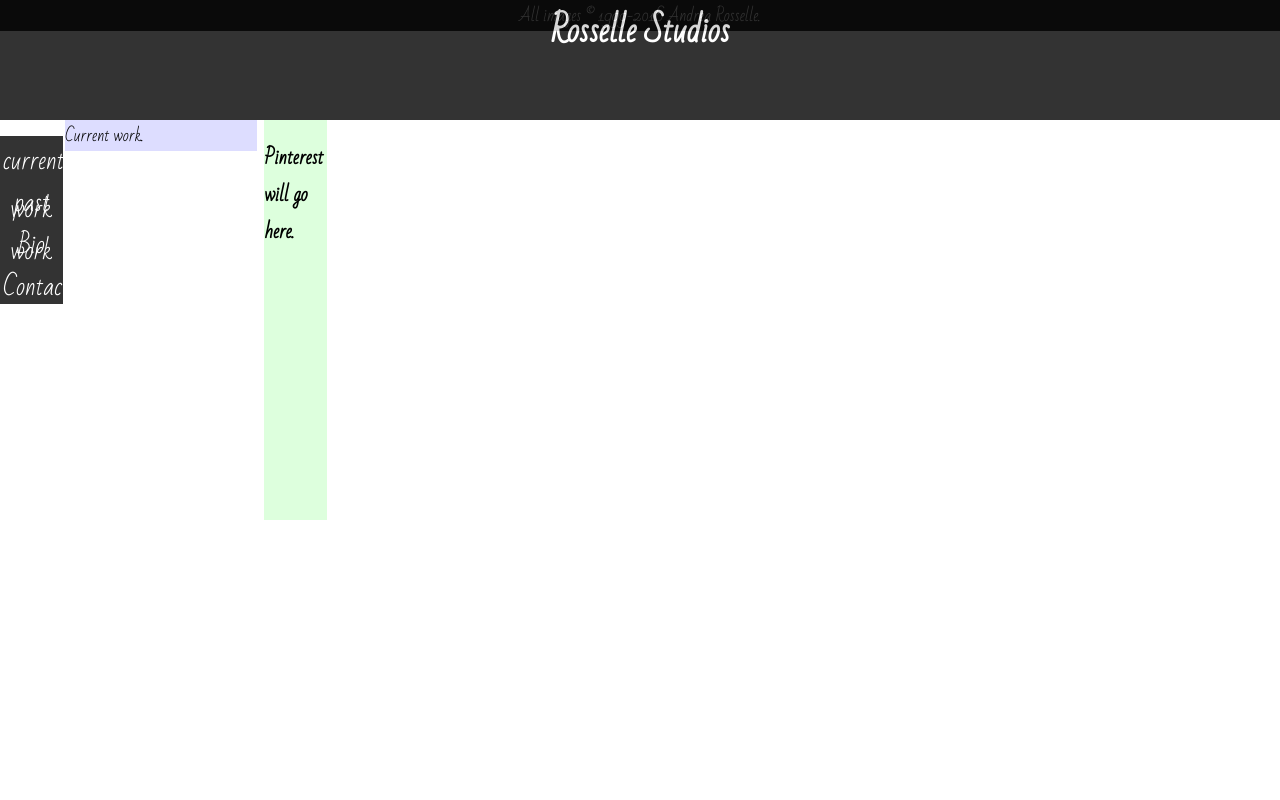
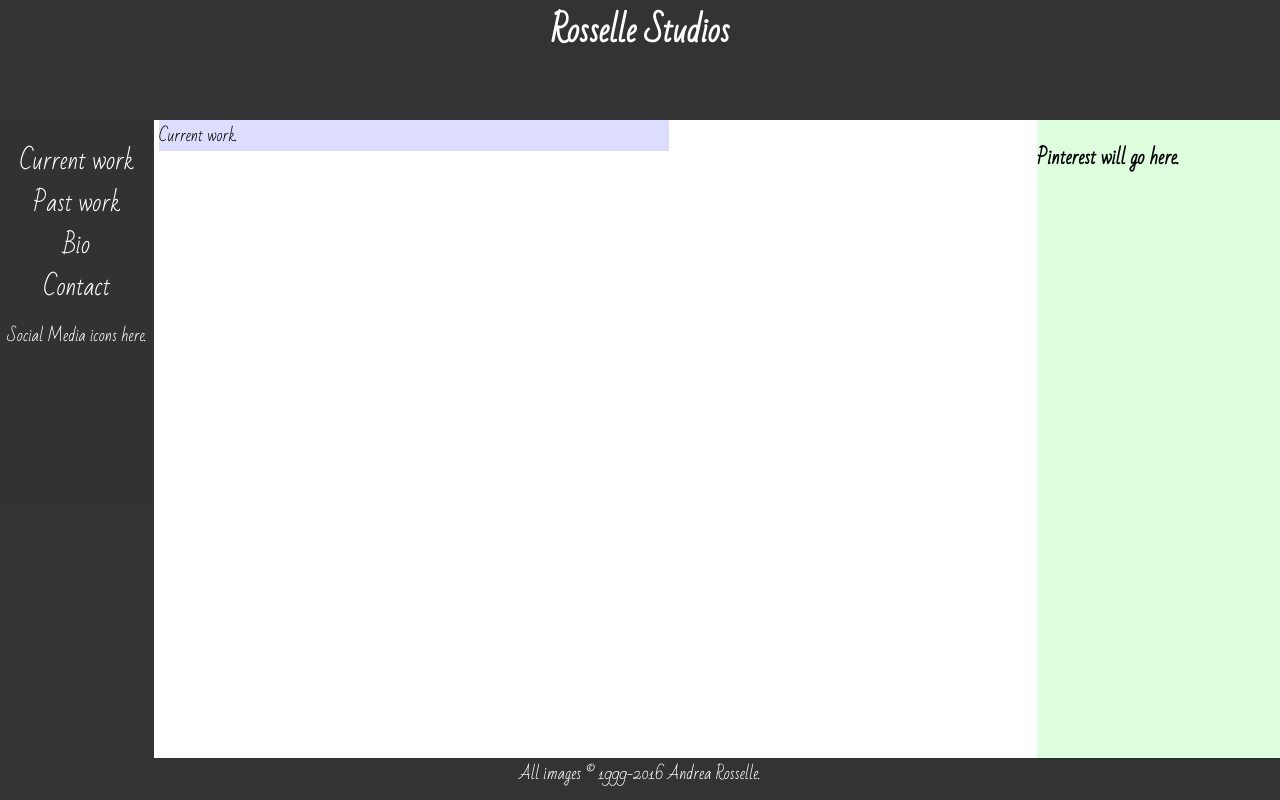
Before and after one commit to goodwid/rossellestudios, a plain HTML site: page index.html in a window 1280 px wide. Drawn offline with Linux system fonts and the light colour scheme.

Commit message:
Shit's better now.

```diff
--- a/css/layout.css
+++ b/css/layout.css
@@ -10,19 +10,34 @@ body {
 main {
   position: fixed;
   top: 120px;
+  left: 12%;
   overflow: scroll;
+  width: 69%;
+  bottom: 42px;
 }
 
 nav, aside {
-  position: relative;
+  position: absolute;
+  top: 120px;
 }
 
 main {
   display: flex;
+  height: 500px;
+
 }
 
 nav {
+  width: 12%;
+  bottom: 42px;
+}
+
+aside {
+  margin-left: 1%;
   width: 19%;
+  /*height: 400px;*/
+  left: 80%;
+  bottom: 40px;
 }
 
 main div {
@@ -41,11 +56,7 @@ main div section {
 
 }
 
-aside {
-  margin-left: 1%;
-  width: 19%;
-  height: 400px;
-}
+
 
 header {
   margin-top: 0px;
@@ -60,7 +71,9 @@ header h1 {
 }
 
 footer {
-  clear: both;
+  position: fixed;
+  bottom: 0px;
+  height: 42px;
 }
 
 ul {
--- a/css/theme.css
+++ b/css/theme.css
@@ -3,12 +3,13 @@ body {
   font-family: 'Bad Script', cursive;
 }
 
-header, footer   {
+header, footer, nav  {
   background-color: black;
   opacity: 0.8;
   color: white;
 }
 nav {
+
   opacity: 0.8;
 }
 main section {
--- a/index.html
+++ b/index.html
@@ -7,10 +7,10 @@
 
     <script id="artwork-template" type="text/x-handlebar-template">
       <figure class="artwork-item" data-show="{{show}}">
+        <figcaption>
+          <h3>{{title}}</h3>
+        </figcaption>
         <img src="{{path}}" alt="{{title}}, {{year}}, {{media}}, {{show}}">
-        <footer>
-          <h3>{{title}}</h3>
-        </footer>
       </figure>
     </script>
     <script id="selector-template" type="text/x-handlerbars-template">
@@ -26,16 +26,20 @@
         <h1 class="center-content">Rosselle Studios</h1>
     </header>
 
-
-    <main>
     <nav class="main-nav center-content">
       <ul>
-          <li class="nav-item tab"><a class="nav-link" href="#current-work">current work</a></li>
-          <li class="nav-item tab"><a class="nav-link" href="#past-work">past work</a></li>
+        <li class="nav-item tab"><a class="nav-link" href="#current-work">Current&nbsp;work</a></li>
+        <li class="nav-item tab"><a class="nav-link" href="#past-work">Past&nbsp;work</a></li>
         <li class="nav-item tab"><a class="nav-link" href="#bio">Bio</a></li>
         <!-- <li class="nav-item"><a class="nav-link" href="#bio">blog</a></li> -->
         <li class="nav-item"><a class="nav-link" href="#contact">Contact</a></li>
+      </ul>
+      <div id="social-icons">
+        Social Media icons here.
+      </div>
     </nav>
+    <main>
+
       <div id="content">
         <section id="bio">
           bio.
@@ -44,11 +48,11 @@
         <section id="past-work">Past work.</section>
         <section id="contact">Contact form will go here.  Do something with mailchimp.</section>
       </div>
+
+    </main>
     <aside>
       <h3>Pinterest will go here.</h3>
     </aside>
-    </main>
-
 
 
 
```
Lines whose indentation alone changed are shown as unchanged.
